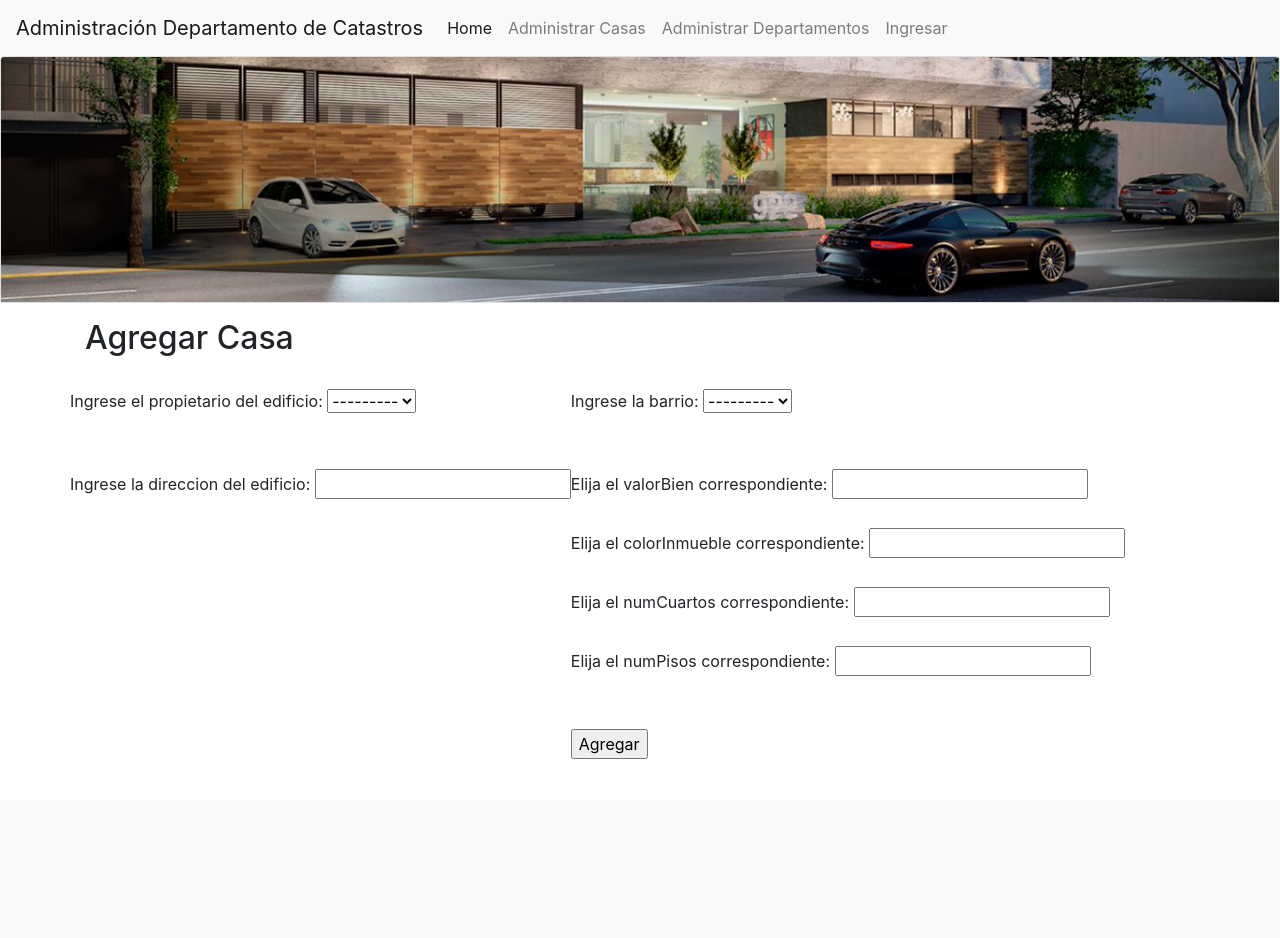
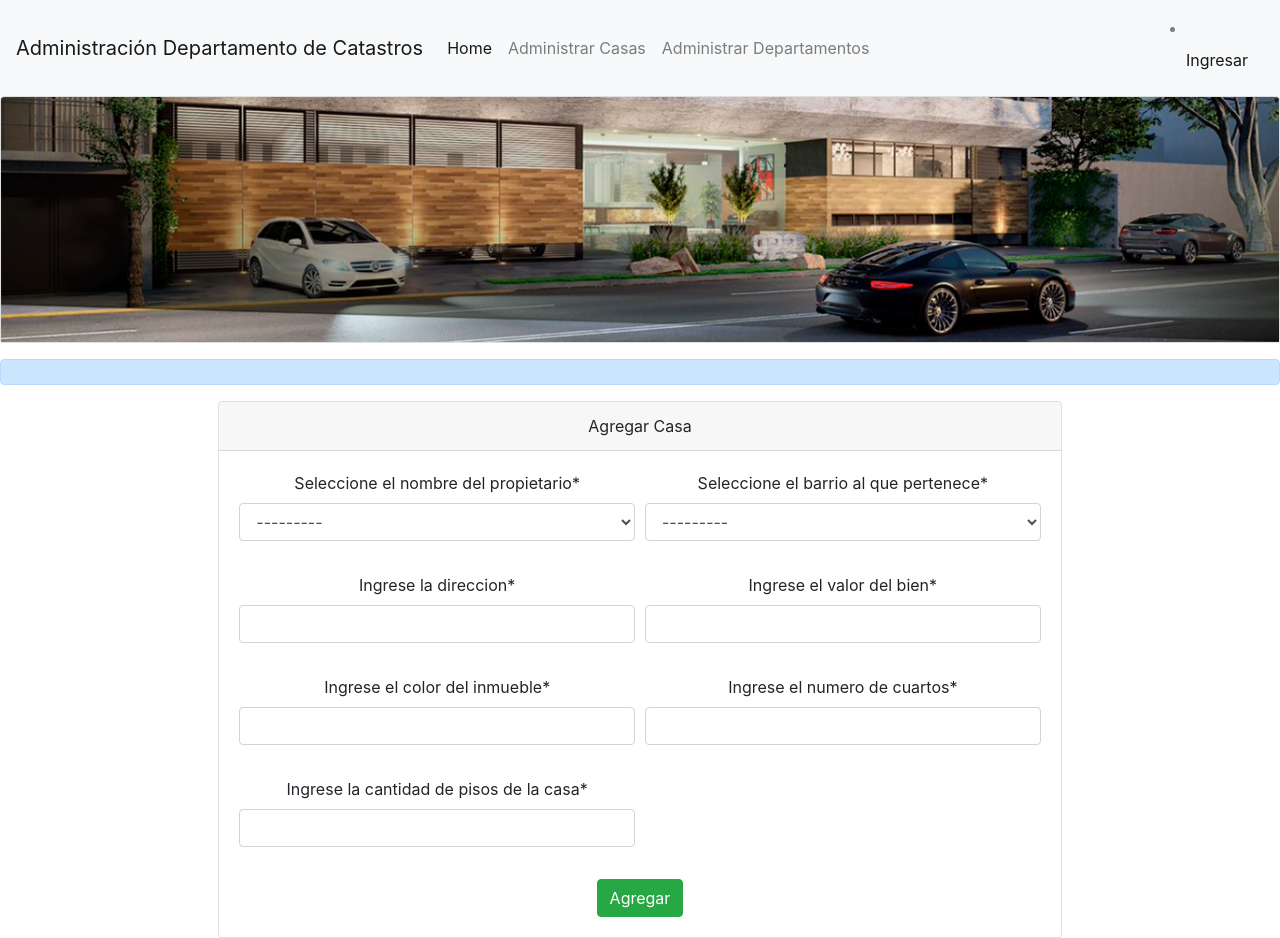
Before and after one commit to PlataformasWeb-P-AA2021/trafinal-2bim-grupo-sg-ds, a Django app: page /crear/casa in a window 1280 px wide. Before the commit the page ends 759 px from the top, so only its background shows below. Run offline with Django 3.2, Linux system fonts and the light colour scheme; data that the repository does not hold is empty; some libraries are stand-ins or nearby versions.

Commit message:
Avance Final

```diff
--- a/proyecto-django/departamentoCatastros/administrativo/forms.py
+++ b/proyecto-django/departamentoCatastros/administrativo/forms.py
@@ -33,9 +33,9 @@ class DepartamentoForm(ModelForm):
         model = Departamento
         fields = ['propietario', 'direccion', 'barrio', 'valorBien', 'numCuartos', 'valorMantenimiento']
         labels = {
-            'propietario': _('Ingrese el nombre del propietario'),
-            'direccion': _('Ingrese la direccion'),
-            'barrio': _('Ingrese el barrio al que pertenece'),
+            'propietario': _('Seleccione el nombre del propietario'),
+            'direccion': _('Ingrese la dirección'),
+            'barrio': _('Seleccione el barrio al que pertenece'),
             'valorBien': _('Ingrese el valor del bien'),
             'numCuartos': _('Ingrese el numero de cuartos'),
             'valorMantenimiento': _('Ingrese el valor mensual del mantenimiento'),
@@ -48,9 +48,9 @@ class CasaForm(ModelForm):
         model = Casa
         fields = ['propietario', 'direccion', 'barrio', 'colorInmueble', 'valorBien', 'numCuartos', 'numPisos']
         labels = {
-            'propietario': _('Ingrese el nombre del propietario'),
+            'propietario': _('Seleccione el nombre del propietario'),
             'direccion': _('Ingrese la direccion'),
-            'barrio': _('Ingrese el barrio al que pertenece'),
+            'barrio': _('Seleccione el barrio al que pertenece'),
             'valorBien': _('Ingrese el valor del bien'),
             'colorInmueble': _('Ingrese el color del inmueble'),
             'numCuartos': _('Ingrese el numero de cuartos'),
--- a/proyecto-django/departamentoCatastros/administrativo/templates/crear_casa.html
+++ b/proyecto-django/departamentoCatastros/administrativo/templates/crear_casa.html
@@ -1,72 +1,50 @@
 {% extends "master.html" %}
 
+{% load crispy_forms_tags %}
+
 {% block content %}
-
-<div class="container">
-  <h2>Agregar Casa</h2>
+  <div class="row justify-content-around">
+    <div class="col-8">
+      <div class="card text-center">
+        <div class="card-header">Agregar Casa</div>
+        <div class="card-body">
             <form action="" method="post">
               {% csrf_token %}
-    <div class='wrapper-dos-columnas'>
-      <div class='row'>
-        <div class='column'>
-          <div class='izquierda-column'>
-            <br>
-            <div class="fieldWrapper">
+              <div class="form-row">
+                <div class="form-group col-md-6">
                   {{ formulario.propietario.errors }}
-              <label for="{{ formulario.propietario.id_for_label }}">Ingrese el propietario del edificio: </label>
-              {{ formulario.propietario }}
+                  {{ formulario.propietario|as_crispy_field }}
                 </div>
-            <br>
-            <br>
-            {{ formulario.non_field_errors }}
-            <div class="fieldWrapper">
+                   <div class="form-group col-md-6">
+                  {{ formulario.barrio.errors }}
+                  {{ formulario.barrio|as_crispy_field }}
+                </div>
+                <div class="form-group col-md-6">
                   {{ formulario.direccion.errors }}
-              <label for="{{ formulario.direccion.id_for_label }}">Ingrese la direccion del edificio: </label>
-              {{ formulario.direccion }}
+                  {{ formulario.direccion|as_crispy_field }}
                 </div>
-            <br>
-            <br>
+                <div class="form-group col-md-6">
+                    {{ formulario.valorBien.errors }}
+                    {{ formulario.valorBien|as_crispy_field }}
+                </div>
+                <div class="form-group col-md-6">
+                    {{ formulario.colorInmueble.errors }}
+                    {{ formulario.colorInmueble|as_crispy_field }}
+                </div>
+                <div class="form-group col-md-6">
+                    {{ formulario.numCuartos.errors }}
+                    {{ formulario.numCuartos|as_crispy_field }}
+                </div>
+                <div class="form-group col-md-6">
+                    {{ formulario.numPisos.errors }}
+                    {{ formulario.numPisos|as_crispy_field }}
                 </div>
               </div>
-        <div class='column'>
-          <div class='derecha-column'>
-            <br>
-            <div class="fieldWrapper">
-              {{ formulario.barrio.errors }}
-              <label for="{{ formulario.barrio.id_for_label }}">Ingrese la barrio: </label>
-              {{ formulario.barrio }}
-            </div>
-            <br>
-            <br>
-            <div class="fieldWrapper">
-              {{ formulario.valorBien.errors }}
-              <label for="{{ formulario.valorBien.id_for_label }}">Elija el valorBien correspondiente: </label>
-              {{ formulario.valorBien}}
-            </div>
-            <br>
-            <div class="fieldWrapper">
-              {{ formulario.colorInmueble.errors }}
-              <label for="{{ formulario.colorInmueble.id_for_label }}">Elija el colorInmueble correspondiente: </label>
-              {{ formulario.colorInmueble}}
-            </div>
-            <br>
-            <div class="fieldWrapper">
-              {{ formulario.numCuartos.errors }}
-              <label for="{{ formulario.numCuartos.id_for_label }}">Elija el numCuartos correspondiente: </label>
-              {{ formulario.numCuartos}}
-            </div>
-            <br>
-            <div class="fieldWrapper">
-              {{ formulario.numPisos.errors }}
-              <label for="{{ formulario.numPisos.id_for_label }}">Elija el numPisos correspondiente: </label>
-              {{ formulario.numPisos}}
+              <div><input class="btn btn-success" type='submit' value='Agregar' /></div>
+            </form>
           </div>
         </div>
-          <br>
-          <br>
-          <div><input type='submit' value='Agregar' /></div>
       </div>
     </div>
-  </form>
   </div>
 {% endblock %}
--- a/proyecto-django/departamentoCatastros/administrativo/templates/master.html
+++ b/proyecto-django/departamentoCatastros/administrativo/templates/master.html
@@ -22,12 +22,11 @@
     <header>
       <nav class="navbar navbar-expand-lg navbar-light bg-light">
         <a class="navbar-brand" href="#">Administración Departamento de Catastros</a>
-          <button class="navbar-toggler" type="button" data-toggle="collapse" data-target="#navbarNavDropdown"
-            aria-controls="navbarNavDropdown" aria-expanded="false" aria-label="Toggle navigation">
+        <button class="navbar-toggler" type="button" data-toggle="collapse" data-target="#navbarText" aria-controls="navbarText" aria-expanded="false" aria-label="Toggle navigation">
           <span class="navbar-toggler-icon"></span>
         </button>
-          <div class="collapse navbar-collapse" id="navbarNavDropdown">
-            <ul class="navbar-nav">
+        <div class="collapse navbar-collapse" id="navbarText">
+          <ul class="navbar-nav mr-auto">
             <li class="nav-item active">
               <a class="nav-link" href="{% url 'index' %}">Home <span class="sr-only">(current)</span></a>
             </li>
@@ -37,17 +36,22 @@
             <li class="nav-item">
               <a class="nav-link" href="{% url 'listar_departamentos' %}">Administrar Departamentos</a>
             </li>
+          </ul>
+          <span class="navbar-text">
             {% if user.is_authenticated %}
             <li class="nav-item">
-              <a class="nav-link" href="{% url 'logout_view' %}">salir</a></li>
+            <a class="nav-link" href="{% url 'logout_view' %}">Salir</a></li>
             {% else %}
             <li class="nav-item">
             <a class="nav-link" href="{% url 'login' %}">Ingresar</a></li>
             {% endif %}
-            </ul>
+          </span>
         </div>
       </nav>
-         <div class="">
+    <div class="card mb-3">
+      <img src="{% static 'images/banner.jpg' %}" class="card-img-top" alt="...">
+    </div>
+    <div class="alert alert-primary" role="alert">
       {% if messages %}
         <div class="messages">
           {% for message in messages %}
@@ -55,9 +59,6 @@
           {% endfor %}
         </div>
       {% endif %}
-      </div>
-        <div class="card mb-3">
-          <img src="{% static 'images/banner.jpg' %}" class="card-img-top" alt="...">
     </div>
   </header>
   <section>
--- a/proyecto-django/departamentoCatastros/departamentoCatastros/settings.py
+++ b/proyecto-django/departamentoCatastros/departamentoCatastros/settings.py
@@ -38,6 +38,7 @@ INSTALLED_APPS = [
     'django.contrib.staticfiles',
     'administrativo',
     'rest_framework',
+    'crispy_forms',
 ]
 
 MIDDLEWARE = [
@@ -118,7 +119,7 @@ USE_L10N = True
 
 USE_TZ = True
 
-
+CRISPY_TEMPLATE_PACK = 'bootstrap4'
 # Static files (CSS, JavaScript, Images)
 # https://docs.djangoproject.com/en/3.2/howto/static-files/
 
```
Also changed, not shown: proyecto-django/departamentoCatastros/administrativo/templates/crear_departamento.html (+29 -49 lines), proyecto-django/departamentoCatastros/administrativo/templates/editar_casa.html (+20 -9 lines), proyecto-django/departamentoCatastros/administrativo/templates/editar_departamento.html (+20 -9 lines), proyecto-django/departamentoCatastros/administrativo/templates/registration/login.html (+19 -8 lines). Lines whose indentation alone changed are shown as unchanged.
